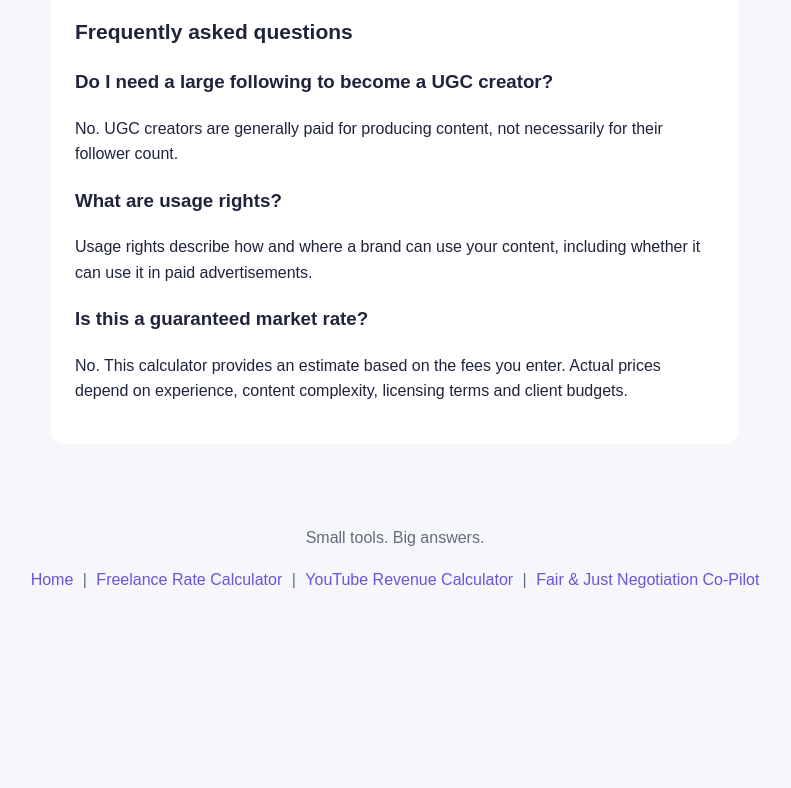
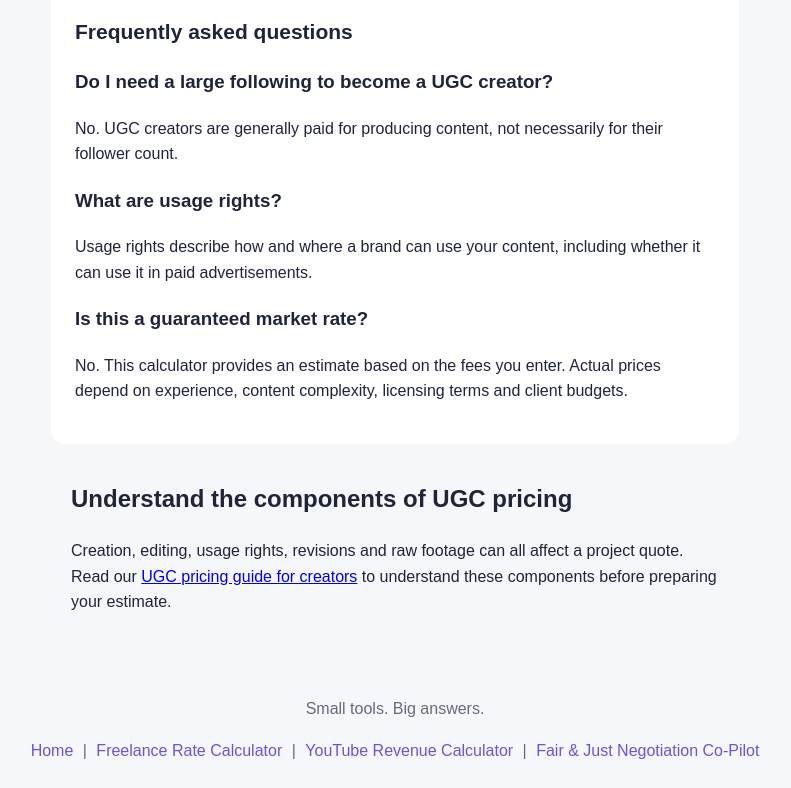
Before and after one commit to tinygenius-tools/tinygenius, a plain HTML site: page ugc-pricing-calculator/index.html in a window 1280 px wide. Shown: the part 1315-2103 px from the top of the page, without its empty margins (245-1036 px from the left). Before the commit the page ends 1932 px from the top, so only its background shows below. Drawn offline with Linux system fonts and the light colour scheme.

Commit message:
Strengthen internal links between tools and topical guides

```diff
--- a/ugc-pricing-calculator/index.html
+++ b/ugc-pricing-calculator/index.html
@@ -264,6 +264,12 @@ to prepare your pricing strategy, respond to client offers and negotiate usage r
 <p>No. This calculator provides an estimate based on the fees you enter. Actual prices depend on experience, content complexity, licensing terms and client budgets.</p>
 </section>
 
+
+<section aria-labelledby="ugc-guide-link" style="max-width:900px;margin:36px auto;padding:0 20px">
+<h2 id="ugc-guide-link">Understand the components of UGC pricing</h2>
+<p>Creation, editing, usage rights, revisions and raw footage can all affect a project quote. Read our <a href="/ugc-pricing-guide/">UGC pricing guide for creators</a> to understand these components before preparing your estimate.</p>
+</section>
+
 </main>
 
 <footer>
```
